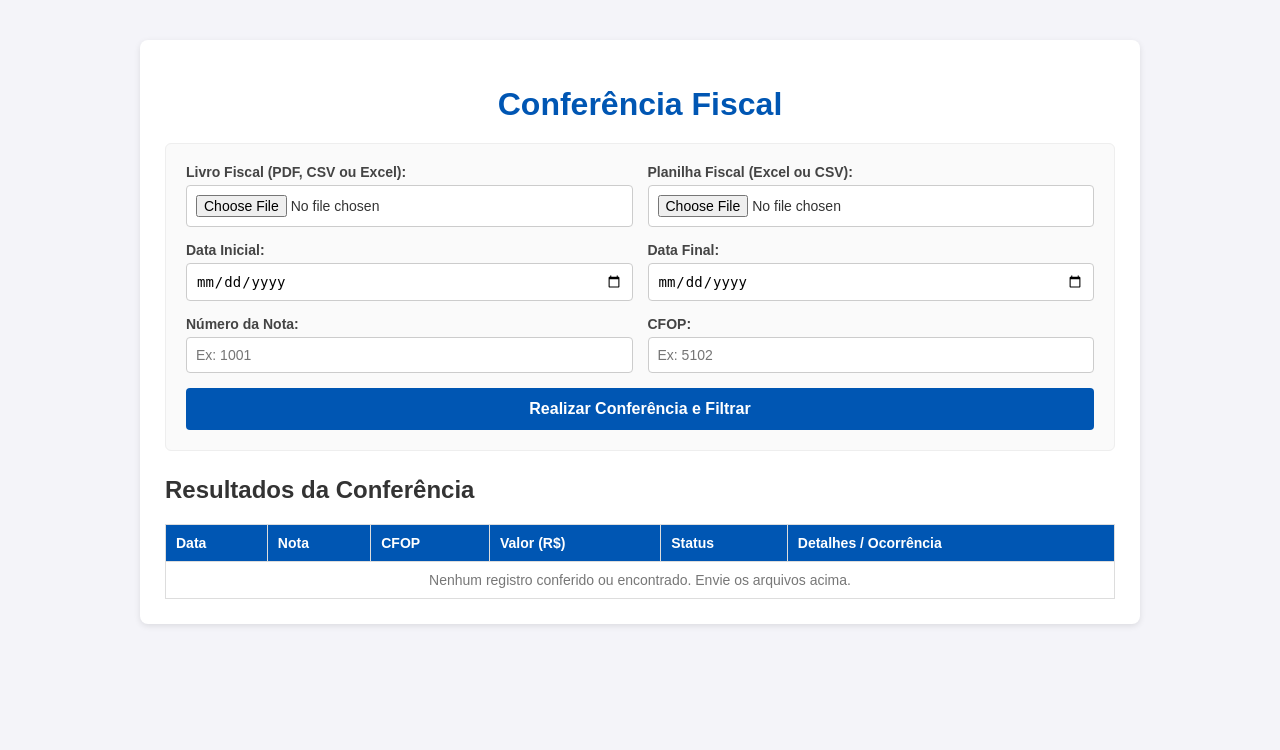
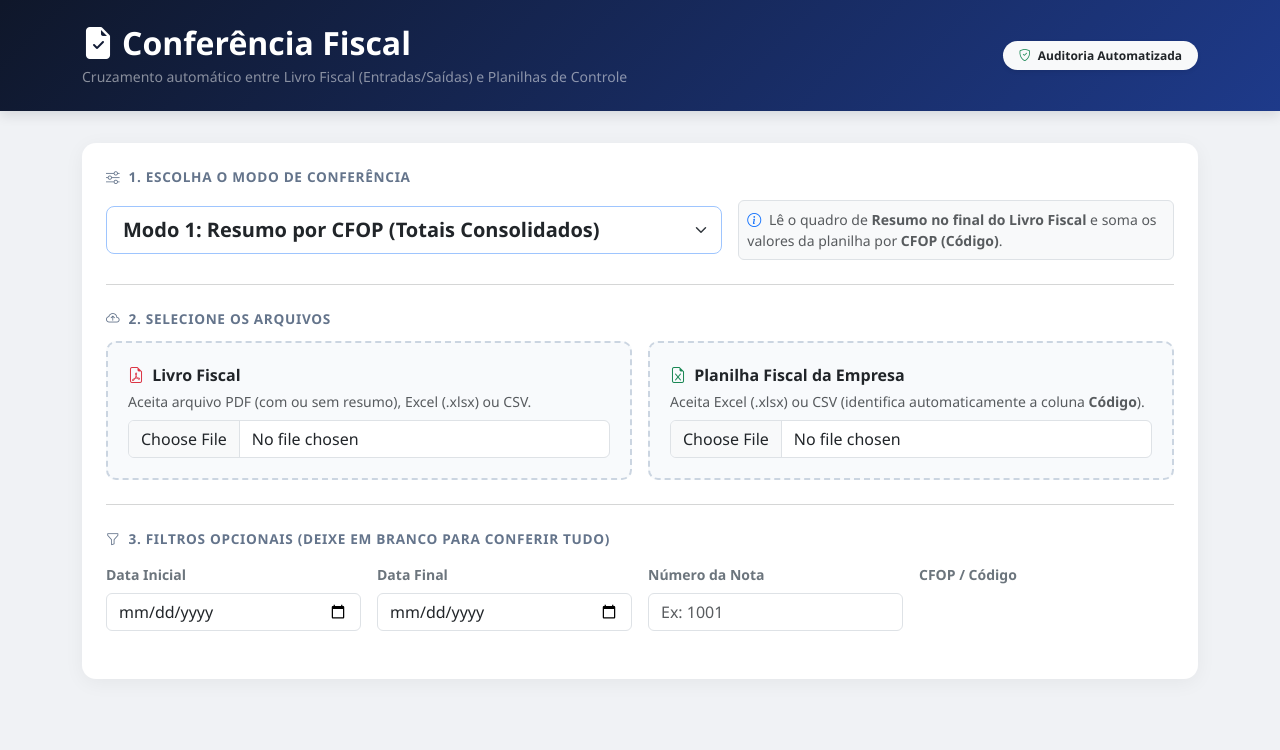
Before and after one commit to Mitsxz/conferencia-fiscal, a Flask app: page / in a window 1280 px wide. Shown: the top 750 px of the page. Run offline with Flask 3, Linux system fonts and the light colour scheme.

Commit message:
Enhance index.html with new styles and layout
Updated the HTML structure and styling for the conference page, including a new header, improved layout, and additional CSS styles for better presentation.

```diff
--- a/templates/index.html
+++ b/templates/index.html
@@ -2,100 +2,173 @@
 <html lang="pt-BR">
 <head>
     <meta charset="UTF-8">
-    <title>Conferência Fiscal</title>
+    <meta name="viewport" content="width=device-width, initial-scale=1.0">
+    <title>Conferência Fiscal Inteligente</title>
+    <link href="https://cdn.jsdelivr.net/npm/bootstrap@5.3.3/dist/css/bootstrap.min.css" rel="stylesheet">
+    <link href="https://cdn.jsdelivr.net/npm/bootstrap-icons@1.11.3/font/bootstrap-icons.min.css" rel="stylesheet">
     <style>
-        body { font-family: Arial, sans-serif; margin: 40px; background-color: #f4f4f9; color: #333; }
-        .container { max-width: 950px; margin: auto; background: #fff; padding: 25px; border-radius: 8px; box-shadow: 0 2px 6px rgba(0,0,0,0.1); }
-        h1 { text-align: center; color: #0056b3; margin-bottom: 20px; }
-        .alert { background-color: #e2f0d9; color: #385723; padding: 12px; border-radius: 5px; margin-bottom: 20px; font-weight: bold; text-align: center; border: 1px solid #c9e0b2; }
-        form { display: grid; grid-template-columns: repeat(2, 1fr); gap: 15px; margin-bottom: 25px; background: #fafafa; padding: 20px; border-radius: 6px; border: 1px solid #eee; }
-        .form-group { display: flex; flex-direction: column; }
-        .full-width { grid-column: span 2; }
-        label { font-weight: bold; margin-bottom: 5px; font-size: 14px; color: #444; }
-        input, select { padding: 9px; border: 1px solid #ccc; border-radius: 4px; font-size: 14px; background: #fff; }
-        .btn-submit { grid-column: span 2; background-color: #0056b3; color: white; padding: 12px; border: none; border-radius: 4px; font-size: 16px; cursor: pointer; font-weight: bold; transition: background 0.2s; }
-        .btn-submit:hover { background-color: #004494; }
-        table { width: 100%; border-collapse: collapse; margin-top: 20px; }
-        th, td { padding: 10px; border: 1px solid #ddd; text-align: left; font-size: 14px; }
-        th { background-color: #0056b3; color: white; }
-        .status-ok { color: #28a745; font-weight: bold; }
-        .status-divergente { color: #dc3545; font-weight: bold; }
+        body {
+            background-color: #f0f2f5;
+            font-family: 'Segoe UI', system-ui, -apple-system, sans-serif;
+            color: #1e293b;
+        }
+        .navbar-brand-custom {
+            background: linear-gradient(135deg, #0f172a 0%, #1e3a8a 100%);
+            color: #fff;
+            padding: 1.5rem 0;
+            margin-bottom: 2rem;
+            box-shadow: 0 4px 12px rgba(15, 23, 42, 0.12);
+        }
+        .card-main {
+            border: none;
+            border-radius: 14px;
+            box-shadow: 0 4px 20px rgba(0, 0, 0, 0.05);
+            background: #ffffff;
+        }
+        .upload-box {
+            border: 2px dashed #cbd5e1;
+            border-radius: 10px;
+            padding: 1.25rem;
+            background-color: #f8fafc;
+            transition: all 0.2s ease;
+        }
+        .upload-box:hover {
+            border-color: #2563eb;
+            background-color: #eff6ff;
+        }
+        .section-title {
+            font-size: 0.85rem;
+            font-weight: 700;
+            text-transform: uppercase;
+            letter-spacing: 0.05em;
+            color: #64748b;
+            margin-bottom: 0.75rem;
+        }
+        .btn-primary-custom {
+            background: linear-gradient(135deg, #1d4ed8 0%, #2563eb 100%);
+            border: none;
+            border-radius: 8px;
+            padding: 0.75rem 1.5rem;
+            font-weight: 600;
+            letter-spacing: 0.02em;
+            transition: transform 0.15s ease, box-shadow 0.15s ease;
+        }
+        .btn-primary-custom:hover {
+            transform: translateY(-1px);
+            box-shadow: 0 6px 15px rgba(37, 99, 235, 0.3);
+        }
+        .table-custom thead th {
+            background-color: #f8fafc;
+            color: #475569;
+            font-weight: 600;
+            font-size: 0.85rem;
+            text-transform: uppercase;
+            border-bottom: 2px solid #e2e8f0;
+        }
     </style>
 </head>
 <body>
+
+    <!-- Cabeçalho Superior -->
+    <header class="navbar-brand-custom">
         <div class="container">
-        <h1>Conferência Fiscal</h1>
+            <div class="d-flex flex-wrap justify-content-between align-items-center">
+                <div>
+                    <h2 class="fw-bold mb-1"><i class="bi bi-file-earmark-check-fill me-2"></i>Conferência Fiscal</h2>
+                    <p class="mb-0 text-white-50 small">Cruzamento automático entre Livro Fiscal (Entradas/Saídas) e Planilhas de Controle</p>
+                </div>
+                <span class="badge bg-light text-dark px-3 py-2 rounded-pill shadow-sm">
+                    <i class="bi bi-shield-check text-success me-1"></i> Auditoria Automatizada
+                </span>
+            </div>
+        </div>
+    </header>
 
+    <div class="container pb-5">
+
+        <!-- Alerta de Feedback / Status -->
         {% if mensagem %}
-        <div class="alert">{{ mensagem }}</div>
+        <div class="alert {% if 'Erro' in mensagem %}alert-danger{% else %}alert-success{% endif %} shadow-sm border-0 rounded-3 d-flex flex-wrap justify-content-between align-items-center mb-4" role="alert">
+            <div class="fw-semibold">
+                <i class="bi {% if 'Erro' in mensagem %}bi-exclamation-triangle-fill{% else %}bi-check-circle-fill{% endif %} me-2"></i>
+                {{ mensagem }}
+            </div>
+            {% if conferencia_id %}
+            <a href="/resultado/{{ conferencia_id }}" class="btn btn-sm btn-dark fw-semibold mt-2 mt-md-0">
+                <i class="bi bi-bar-chart-fill me-1"></i> Ver Dashboard Completo e Exportar
+            </a>
+            {% endif %}
+        </div>
         {% endif %}
 
-        <!-- Formulário de Upload e Filtros (Apenas Datas, Notas, CFOPs e Valores)[cite: 1] -->
+        <!-- Card Principal do Formulário -->
+        <div class="card card-main p-4 mb-4">
             <form method="POST" enctype="multipart/form-data">
 
-            <div class="form-group">
-                <label>Livro Fiscal (PDF, CSV ou Excel):</label>
-                <input type="file" name="livro_fiscal" accept=".pdf,.csv,.xlsx" required>
+                <!-- Passo 1: Modo de Operação -->
+                <div class="mb-4">
+                    <div class="section-title"><i class="bi bi-sliders me-1"></i> 1. Escolha o Modo de Conferência</div>
+                    <div class="row align-items-center g-3">
+                        <div class="col-md-7">
+                            <select name="modo_operacao" id="modoOperacao" class="form-select form-select-lg border-primary-subtle fw-semibold" required>
+                                <option value="resumo_cfop" selected>Modo 1: Resumo por CFOP (Totais Consolidados)</option>
+                                <option value="detalhado_nota">Modo 2: Detalhado por Nota Fiscal (Item a Item)</option>
+                            </select>
                         </div>
-            <div class="form-group">
-                <label>Planilha Fiscal (Excel ou CSV):</label>
-                <input type="file" name="planilha_fiscal" accept=".xlsx,.csv" required>
+                        <div class="col-md-5">
+                            <div id="descricaoModo" class="small text-muted bg-light p-2 rounded border">
+                                <i class="bi bi-info-circle text-primary me-1"></i>
+                                Lê o quadro de <strong>Resumo no final do Livro Fiscal</strong> e soma os valores da planilha por <strong>CFOP (Código)</strong>.
+                            </div>
+                        </div>
+                    </div>
                 </div>
 
-            <div class="form-group">
-                <label>Data Inicial:</label>
-                <input type="date" name="data_inicio">
+                <hr class="text-muted opacity-25 my-4">
+
+                <!-- Passo 2: Upload dos Arquivos -->
+                <div class="mb-4">
+                    <div class="section-title"><i class="bi bi-cloud-arrow-up me-1"></i> 2. Selecione os Arquivos</div>
+                    <div class="row g-3">
+                        <div class="col-md-6">
+                            <div class="upload-box h-100">
+                                <label class="form-label fw-bold text-dark mb-1">
+                                    <i class="bi bi-file-earmark-pdf text-danger me-1"></i> Livro Fiscal
+                                </label>
+                                <p class="text-muted small mb-2">Aceita arquivo PDF (com ou sem resumo), Excel (.xlsx) ou CSV.</p>
+                                <input type="file" name="livro_fiscal" class="form-control" accept=".pdf,.csv,.xlsx" required>
                             </div>
-            <div class="form-group">
-                <label>Data Final:</label>
-                <input type="date" name="data_fim">
+                        </div>
+                        <div class="col-md-6">
+                            <div class="upload-box h-100">
+                                <label class="form-label fw-bold text-dark mb-1">
+                                    <i class="bi bi-file-earmark-excel text-success me-1"></i> Planilha Fiscal da Empresa
+                                </label>
+                                <p class="text-muted small mb-2">Aceita Excel (.xlsx) ou CSV (identifica automaticamente a coluna <strong>Código</strong>).</p>
+                                <input type="file" name="planilha_fiscal" class="form-control" accept=".xlsx,.csv" required>
+                            </div>
+                        </div>
+                    </div>
                 </div>
 
-            <div class="form-group">
-                <label>Número da Nota:</label>
-                <input type="text" name="nota" placeholder="Ex: 1001">
+                <hr class="text-muted opacity-25 my-4">
+
+                <!-- Passo 3: Filtros Opcionais -->
+                <div class="mb-4">
+                    <div class="section-title"><i class="bi bi-funnel me-1"></i> 3. Filtros Opcionais (Deixe em branco para conferir tudo)</div>
+                    <div class="row g-3">
+                        <div class="col-sm-6 col-md-3">
+                            <label class="form-label small fw-semibold text-secondary">Data Inicial</label>
+                            <input type="date" name="data_inicio" class="form-control">
                         </div>
-            <div class="form-group">
-                <label>CFOP:</label>
-                <input type="text" name="cfop" placeholder="Ex: 5102">
+                        <div class="col-sm-6 col-md-3">
+                            <label class="form-label small fw-semibold text-secondary">Data Final</label>
+                            <input type="date" name="data_fim" class="form-control">
                         </div>
-
-            <button type="submit" class="btn-submit">Realizar Conferência e Filtrar</button>
-        </form>
-
-        <h2>Resultados da Conferência</h2>
-        <table>
-            <thead>
-                <tr>
-                    <th>Data</th>
-                    <th>Nota</th>
-                    <th>CFOP</th>
-                    <th>Valor (R$)</th>
-                    <th>Status</th>
-                    <th>Detalhes / Ocorrência</th>
-                </tr>
-            </thead>
-            <tbody>
-                {% for item in resultados %}
-                <tr>
-                    <td>{{ item.data }}</td>
-                    <td>{{ item.nota }}</td>
-                    <td>{{ item.cfop }}</td>
-                    <td>R$ {{ "%.2f"|format(item.valor) }}</td>
-                    <td>
-                        <span class="{% if item.status == 'OK' %}status-ok{% else %}status-divergente{% endif %}">
-                            {{ item.status }}
-                        </span>
-                    </td>
-                    <td>{{ item.detalhe }}</td>
-                </tr>
-                {% else %}
-                <tr>
-                    <td colspan="6" style="text-align: center; color: #777;">Nenhum registro conferido ou encontrado. Envie os arquivos acima.</td>
-                </tr>
-                {% endfor %}
-            </tbody>
-        </table>
+                        <div class="col-sm-6 col-md-3">
+                            <label class="form-label small fw-semibold text-secondary">Número da Nota</label>
+                            <input type="text" name="nota" class="form-control" placeholder="Ex: 1001">
                         </div>
-</body>
-</html>
+                        <div class="col-sm-6 col-md-3">
+                            <label class="form-label small fw-semibold text-secondary">CFOP / Código</label>
+                            <input type="text" name="cfop" class="form-control" placeholder="Ex: 5102
```
Lines whose indentation alone changed are shown as unchanged.
